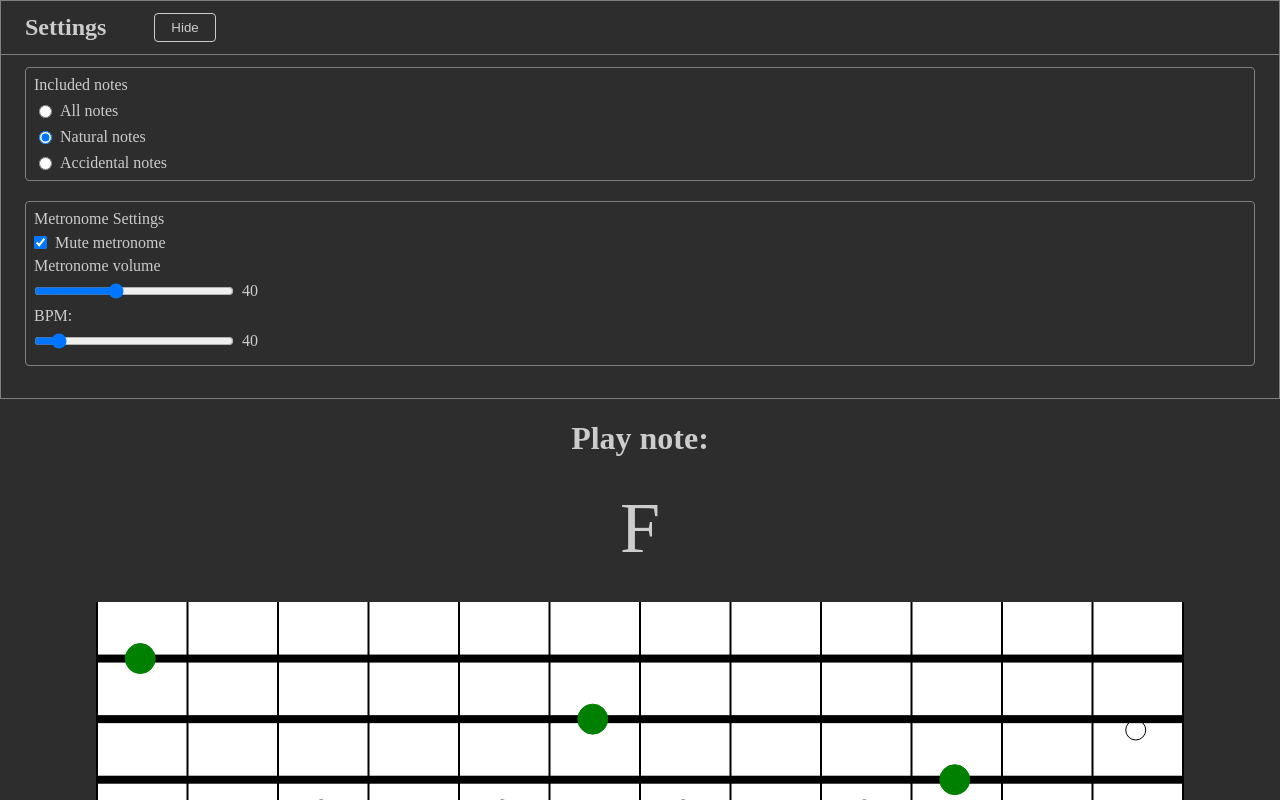
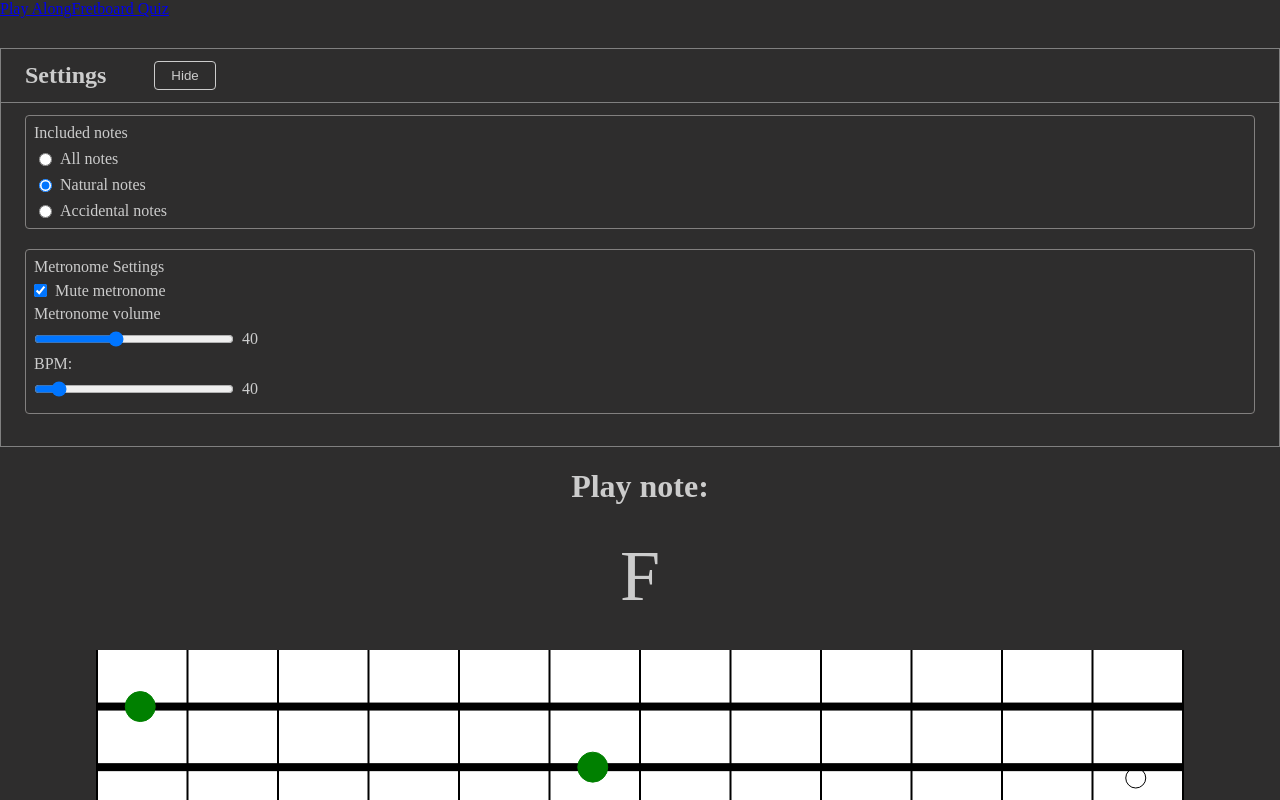
Before and after one commit to tonyanziano/learn-your-fretboard, a React app: page / in a window 1280 px wide. Shown: the top 800 px of the page. Built offline with nearby package versions, Linux system fonts and the light colour scheme.

Commit message:
Stubbed out tabs to switch modes. Added rough quiz mode stub.

```diff
--- a/src/App.tsx
+++ b/src/App.tsx
@@ -1,10 +1,14 @@
-import React from 'react';
+import React, { useMemo } from 'react';
 import { CurrentNote } from './components/CurrentNote';
 import { Footer } from './components/Footer';
 import { FretboardDiagram } from './components/fretboardDiagram/FretboardDiagram';
 import { Settings } from './components/settings/Settings';
 /** @jsxFrag jsx **/
 import { css } from '@emotion/react';
+import { FretboardQuiz } from './components/quiz/FretboardQuiz';
+import { useSelector } from 'react-redux';
+import { selectCurrentTab } from './state/selectors/tab';
+import { TabBar } from './components/tabBar/TabBar';
 
 const diagramContainerStyle = css({
   boxSizing: 'border-box',
@@ -14,13 +18,26 @@ const diagramContainerStyle = css({
 });
 
 export const App: React.FC = () => {
+  const currentTab = useSelector(selectCurrentTab);
+
+  const content = useMemo(() => {
+    return currentTab === 'play-along' ? (
+      <>
+        <Settings />
+        <CurrentNote />
+        <div css={diagramContainerStyle}>
+          <FretboardDiagram />
+        </div>
+      </>
+    ) : (
+      <FretboardQuiz />
+    );
+  }, [currentTab]);
+
   return (
     <>
-      <Settings />
-      <CurrentNote />
-      <div css={diagramContainerStyle}>
-        <FretboardDiagram />
-      </div>
+      <TabBar />
+      {content}
       <Footer />
     </>
   );
--- /dev/null
+++ b/src/components/quiz/FretboardQuiz.tsx
@@ -0,0 +1,68 @@
+import React from 'react';
+/** @jsxFrag jsx **/
+import { css } from '@emotion/react';
+import { String } from './String';
+
+const containerStyle = css({
+  backgroundColor: '#fff',
+  display: 'grid',
+  gridTemplateColumns: '1fr 1fr 1fr 1fr 1fr 1fr 1fr 1fr 1fr 1fr 1fr 1fr', // 12 columns; one for each fret
+  width: '100%',
+  height: 500,
+});
+
+const topStyle = css({
+  borderBottom: '1px solid #000',
+  height: 30,
+  gridColumn: '1 / 13',
+  gridRow: 2,
+});
+
+const bottomStyle = css({
+  borderTop: '1px solid #000',
+  height: 30,
+  gridColumn: '1 / 13',
+  gridRow: 9,
+});
+
+const fretNumberStyle = css({
+  color: '#000',
+  paddingTop: 24,
+  textAlign: 'center',
+});
+
+const strings = ['E', 'A', 'D', 'G', 'B', 'E'];
+const dummyNotes = [
+  'F',
+  'F#',
+  'G',
+  'G#',
+  'A',
+  'A#',
+  'B',
+  'C',
+  'C#',
+  'D',
+  'D#',
+  'E',
+];
+const getNotesForString = (_stringNum: number) => dummyNotes;
+const fretNumbers = [1, 2, 3, 4, 5, 6, 7, 8, 9, 10, 11, 12];
+
+export const FretboardQuiz: React.FC = () => {
+  return (
+    <div css={containerStyle}>
+      {fretNumbers.map(fNum => (
+        <div css={fretNumberStyle} key={`fret-number-${fNum}`}>
+          {fNum}
+        </div>
+      ))}
+      <div css={topStyle} key={'top-padding'}></div>
+      {strings.map((_s, sNum) => {
+        const notes = getNotesForString(sNum);
+        return <String key={`string-${sNum}`} notes={notes} number={sNum} />;
+      })}
+      <div css={bottomStyle} key={'bottom-padding'}></div>
+    </div>
+  );
+};
--- /dev/null
+++ b/src/components/quiz/Note.tsx
@@ -0,0 +1,39 @@
+import React from 'react';
+/** @jsxFrag jsx **/
+import { css } from '@emotion/react';
+
+const noteStyle = css({
+  backgroundColor: '#fff',
+  borderLeft: '1px solid #000',
+  cursor: 'pointer',
+  height: 48,
+  position: 'relative',
+
+  ':hover': {
+    backgroundColor: '#ccc',
+  },
+});
+
+const stringStyle = css({
+  position: 'absolute',
+  backgroundColor: '#000',
+  height: 2,
+  width: '100%',
+  left: 0,
+  top: 'calc(50% - 1px)',
+});
+
+type NoteProps = {
+  note: string;
+};
+
+export const Note: React.FC<NoteProps> = props => {
+  const { note } = props;
+
+  return (
+    <div css={noteStyle}>
+      {note}
+      <div css={stringStyle}></div>
+    </div>
+  );
+};
--- /dev/null
+++ b/src/components/quiz/String.tsx
@@ -0,0 +1,23 @@
+import React from 'react';
+/** @jsxFrag jsx **/
+import { css } from '@emotion/react';
+import { Note } from './Note';
+
+const style = css({});
+
+type StringProps = {
+  notes: string[];
+  number: number;
+};
+
+export const String: React.FC<StringProps> = props => {
+  const { notes = [], number } = props;
+
+  return (
+    <>
+      {notes.map(n => (
+        <Note key={`string-${number}-${n}`} note={n} />
+      ))}
+    </>
+  );
+};
--- /dev/null
+++ b/src/components/tabBar/Tab.tsx
@@ -0,0 +1,31 @@
+import React, { useCallback } from 'react';
+/** @jsxFrag jsx **/
+import { css } from '@emotion/react';
+import { TabInfo } from './TabBar';
+import { useDispatch } from 'react-redux';
+import { setCurrentTab } from '../../state/slices/tab';
+
+const tabStyle = css({
+  height: 48,
+  borderTopLeftRadius: 4,
+  borderTopRightRadius: 4,
+});
+
+type TabProps = {
+  tab: TabInfo;
+};
+
+export const Tab: React.FC<TabProps> = props => {
+  const { key, text } = props.tab;
+  const dispatch = useDispatch();
+
+  const onClickTab = useCallback(() => {
+    dispatch(setCurrentTab(key));
+  }, [key]);
+
+  return (
+    <a css={tabStyle} href={`#${key}`} onClick={onClickTab}>
+      {text}
+    </a>
+  );
+};
--- /dev/null
+++ b/src/components/tabBar/TabBar.tsx
@@ -0,0 +1,32 @@
+import React from 'react';
+/** @jsxFrag jsx **/
+import { css } from '@emotion/react';
+import { Tab } from '../../state/slices/tab';
+import { Tab as TabComponent } from './Tab';
+
+const tabBarStyle = css({
+  display: 'flex',
+  flexFlow: 'row nowrap',
+  alignItems: 'center',
+  height: 48,
+});
+
+export type TabInfo = {
+  key: Tab;
+  text: string;
+};
+
+const tabs: TabInfo[] = [
+  { key: 'play-along', text: 'Play Along' },
+  { key: 'quiz', text: 'Fretboard Quiz' },
+];
+
+export const TabBar: React.FC = () => {
+  return (
+    <nav css={tabBarStyle}>
+      {tabs.map(t => (
+        <TabComponent key={t.key} tab={t} />
+      ))}
+    </nav>
+  );
+};
--- /dev/null
+++ b/src/state/selectors/tab.ts
@@ -0,0 +1,9 @@
+import { createSelector } from '@reduxjs/toolkit';
+import { RootState } from '../store';
+
+const selectTabState = (state: RootState) => state.tab;
+
+export const selectCurrentTab = createSelector(
+  selectTabState,
+  state => state.currentTab
+);
--- /dev/null
+++ b/src/state/slices/tab.ts
@@ -0,0 +1,23 @@
+import { createSlice, PayloadAction } from '@reduxjs/toolkit';
+
+export type Tab = 'play-along' | 'quiz';
+
+type TabState = {
+  currentTab: Tab;
+};
+
+const initialState: TabState = {
+  currentTab: 'play-along',
+};
+
+export const tabSlice = createSlice({
+  name: 'tab',
+  initialState,
+  reducers: {
+    setCurrentTab: (state, action: PayloadAction<Tab>) => {
+      state.currentTab = action.payload;
+    },
+  },
+});
+
+export const { setCurrentTab } = tabSlice.actions;
--- a/src/state/store.ts
+++ b/src/state/store.ts
@@ -3,6 +3,7 @@ import { bpmSlice } from './slices/bpm';
 import { metronomeSlice } from './slices/metronome';
 import { currentNoteSlice } from './slices/currentNote';
 import { settingsSlice } from './slices/settings';
+import { tabSlice } from './slices/tab';
 
 export const store = configureStore({
   reducer: combineReducers({
@@ -10,6 +11,7 @@ export const store = configureStore({
     metronome: metronomeSlice.reducer,
     currentNote: currentNoteSlice.reducer,
     settings: settingsSlice.reducer,
+    tab: tabSlice.reducer,
   }),
 });
 
```
Also changed, not shown: 1 other file (tests, documents, lock files or other folders).
